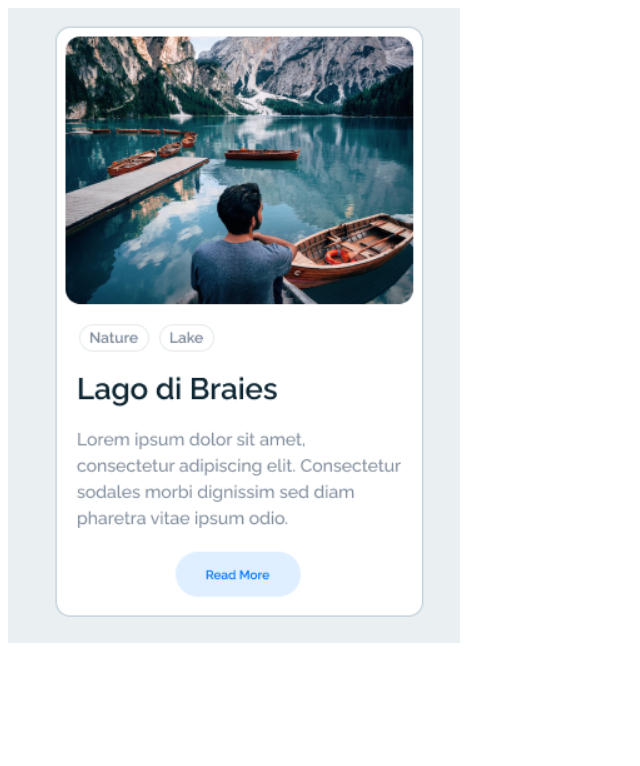
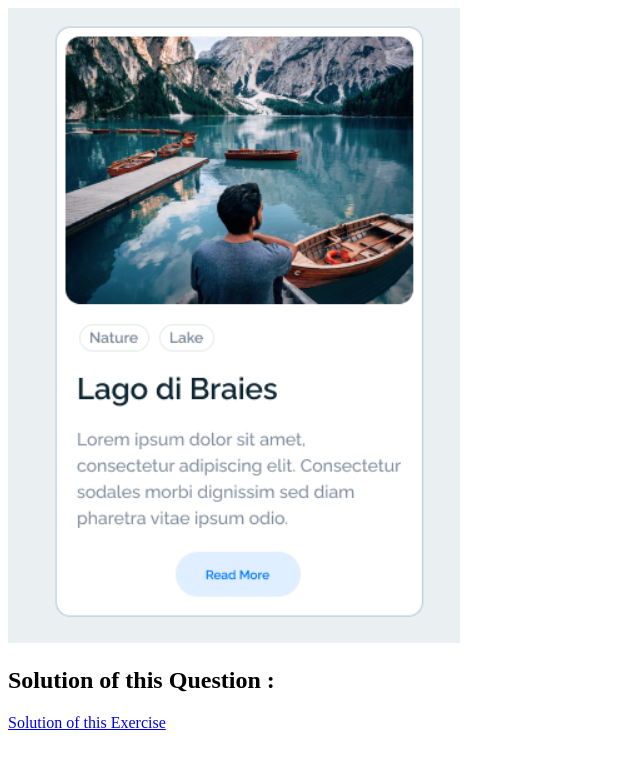
Before and after one commit to rajneeshkumar09/Sigma-Web-Development, a plain HTML site: page Video 29/index.html in a window 1280 px wide. Shown: the whole page, without its empty margins (0-640 px from the left). Drawn offline with Linux system fonts and the light colour scheme.

Commit message:
Video 29 Completed

```diff
--- a/Video 29/index.html
+++ b/Video 29/index.html
@@ -8,5 +8,8 @@
 <body>
     <!-- card.png is a file which contains a card Image. Write html and css code to design this card. Use #html -->
     <img src="../Sources/images/card.png" alt="Exercise Image">
+
+    <h2>Solution of this Question : </h2>
+    <a href="./solution.html">Solution of this Exercise</a>
 </body>
 </html>
```
